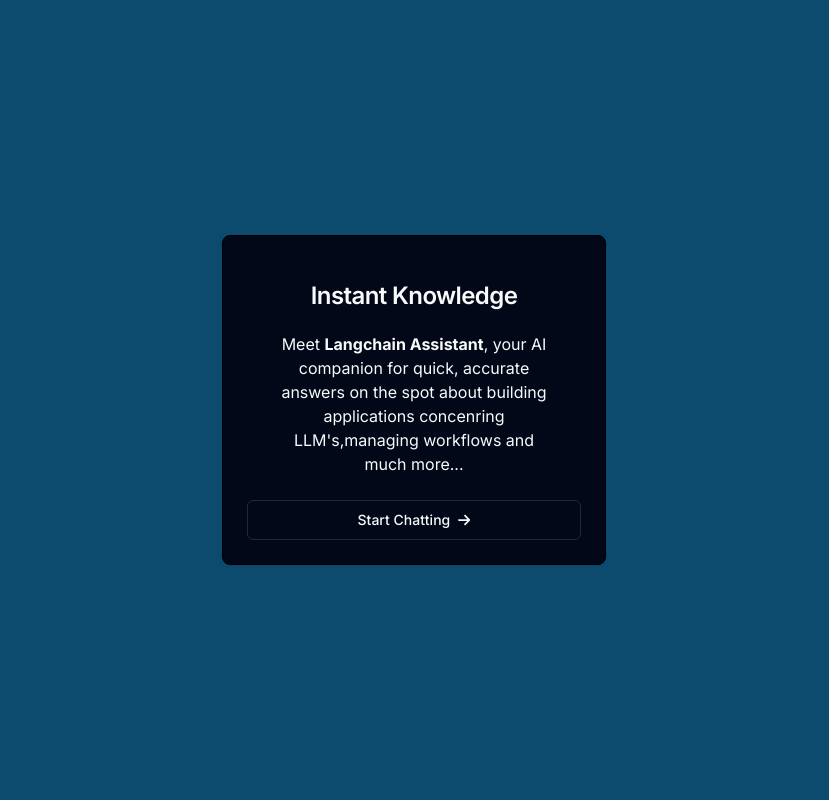
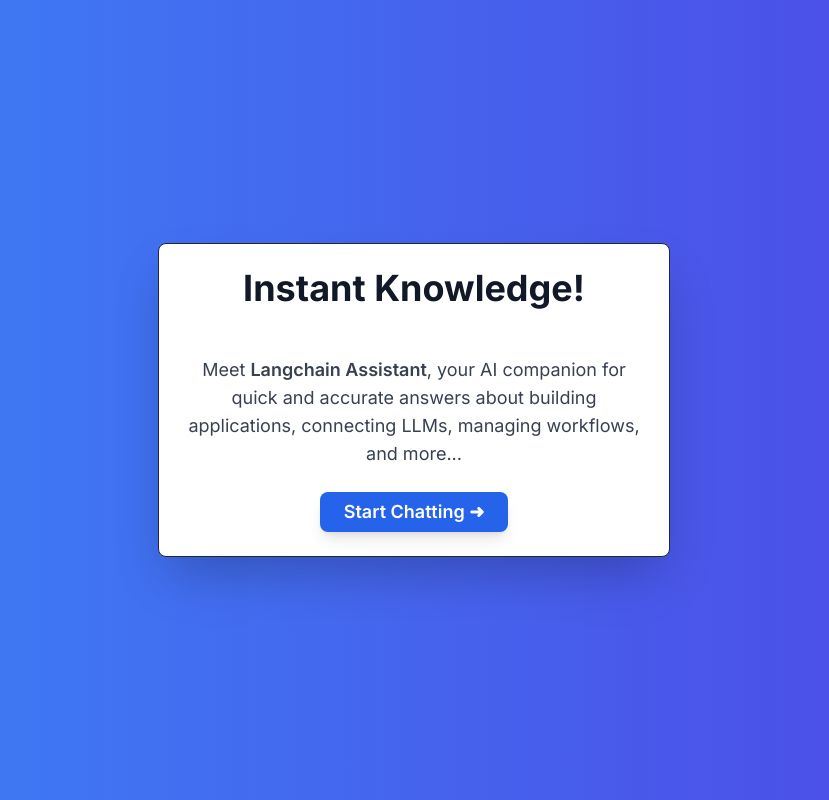
Before and after one commit to Github11200/AI-Customer-Support, a Next.js app in the folder client/: page / in a window 1280 px wide. Shown: the whole page, without its empty margins (226-1055 px from the left). Built offline with nearby package versions, Linux system fonts and the light colour scheme.

Commit message:
fixed landing redirect from gemini to chat page

```diff
--- a/client/app/page.tsx
+++ b/client/app/page.tsx
@@ -182,8 +182,6 @@
 
 import {
     CardContent,
-    CardDescription,
-    CardFooter,
     CardHeader,
     CardTitle,
   } from "@/components/ui/card"
@@ -192,62 +190,67 @@
   import { useRouter } from 'next/navigation';
   import { useEffect } from 'react';
 
-  export default function Landing(){
+  // export default function Landing(){
 
-    const router = useRouter();
+  //   const router = useRouter();
 
-  const handleStartChatting = () => {
-    router.push('/chat'); // Ensure this path matches the actual location of pages.tsx
-  };
+  // const handleStartChatting = () => {
+  //   router.push('/chat'); // Ensure this path matches the actual location of pages.tsx
+  // };
 
-    return(
-      <main className="flex justify-center items-center min-h-screen " style={{ backgroundColor: '#0c4a6e' }}>
-        <Card className="w-full max-w-sm p-6 border border-black">
-          <CardHeader className="text-center">
-            <CardTitle>Instant Knowledge</CardTitle>
-          </CardHeader>
-          <CardContent className="flex justify-center items-center text-center">
-            <p>Meet <strong>Langchain Assistant</strong>, your AI companion for quick, accurate answers on the spot about building applications concenring LLM's,managing workflows and much more...</p>
-          </CardContent>
-          <Button variant="outline" className="w-full" onClick={handleStartChatting}>
-          Start Chatting
-          <FontAwesomeIcon icon={faArrowRight} className="ml-2" />
-        </Button>
-        </Card>
+  //   return(
+  //     <main className="flex justify-center items-center min-h-screen " style={{ backgroundColor: '#0c4a6e' }}>
+  //       <Card className="w-full max-w-sm p-6 border border-black">
+  //         <CardHeader className="text-center">
+  //           <CardTitle>Instant Knowledge</CardTitle>
+  //         </CardHeader>
+  //         <CardContent className="flex justify-center items-center text-center">
+  //           <p>Meet <strong>Langchain Assistant</strong>, your AI companion for quick, accurate answers on the spot about building applications concenring LLM's,managing workflows and much more...</p>
+  //         </CardContent>
+  //         <Button variant="outline" className="w-full" onClick={handleStartChatting}>
+  //         Start Chatting
+  //         <FontAwesomeIcon icon={faArrowRight} className="ml-2" />
+  //       </Button>
+  //       </Card>
 
-      </main>
+  //     </main>
 
-    );
+  //   );
 
-  }
+  // }
+
+
 // import { Card, CardHeader, CardContent } from "@/components/ui/card";
-// import Link from 'next/link';
+import Link from 'next/link';
 
-// export default function Home() {
-//   return (
-//     <div className="min-h-screen bg-gradient-to-r from-blue-500 to-indigo-600 flex items-center justify-center p-4 sm:p-6">
-//       <Card className="w-full max-w-md sm:max-w-lg bg-white shadow-2xl rounded-lg transform transition duration-500 hover:scale-105">
-//         <CardHeader className="text-center p-4 sm:p-6">
-//           <h1 className="text-2xl sm:text-4xl font-bold text-gray-900">
-//             Instant Knowledge!
-//           </h1>
-//         </CardHeader>
-//         <CardContent className="text-center p-4 sm:p-6">
-//           <p className="text-gray-700 text-base sm:text-lg mb-4 sm:mb-6">
-//             Meet <span className="font-semibold">Langchain Assistant</span>, your AI companion for quick and accurate answers about building applications, connecting LLMs, managing workflows, and more...
-//           </p>
-//           <Link
-//             href="/lib/gemini"
-//             className="inline-block"
-//           >
-//             <Button
-//               className="bg-blue-600 text-white text-base sm:text-lg font-semibold py-2 sm:py-3 px-4 sm:px-6 rounded-lg shadow-lg hover:bg-blue-700 transition duration-300"
-//             >
-//               Start Chatting ➜
-//             </Button>
-//           </Link>
-//         </CardContent>
-//       </Card>
-//     </div>
-//   );
-// }
+export default function Home() {
+
+const router = useRouter();
+
+const handleStartChatting = () => {
+  router.push('/chat'); // Ensure this path matches the actual location of pages.tsx
+};
+  return (
+    <div className="min-h-screen bg-gradient-to-r from-blue-500 to-indigo-600 flex items-center justify-center p-4 sm:p-6">
+      <Card className="w-full max-w-md sm:max-w-lg bg-white shadow-2xl rounded-lg transform transition duration-500 hover:scale-105">
+        <CardHeader className="text-center p-4 sm:p-6">
+          <h1 className="text-2xl sm:text-4xl font-bold text-gray-900">
+            Instant Knowledge!
+          </h1>
+        </CardHeader>
+        <CardContent className="text-center p-4 sm:p-6">
+          <p className="text-gray-700 text-base sm:text-lg mb-4 sm:mb-6">
+            Meet <span className="font-semibold">Langchain Assistant</span>, your AI companion for quick and accurate answers about building applications, connecting LLMs, managing workflows, and more...
+          </p>
+
+            <Button
+              className="bg-blue-600 text-white text-base sm:text-lg font-semibold py-2 sm:py-3 px-4 sm:px-6 rounded-lg shadow-lg hover:bg-blue-700 transition duration-300" onClick={handleStartChatting}
+            >
+              Start Chatting ➜
+            </Button>
+
+        </CardContent>
+      </Card>
+    </div>
+  );
+}
```
